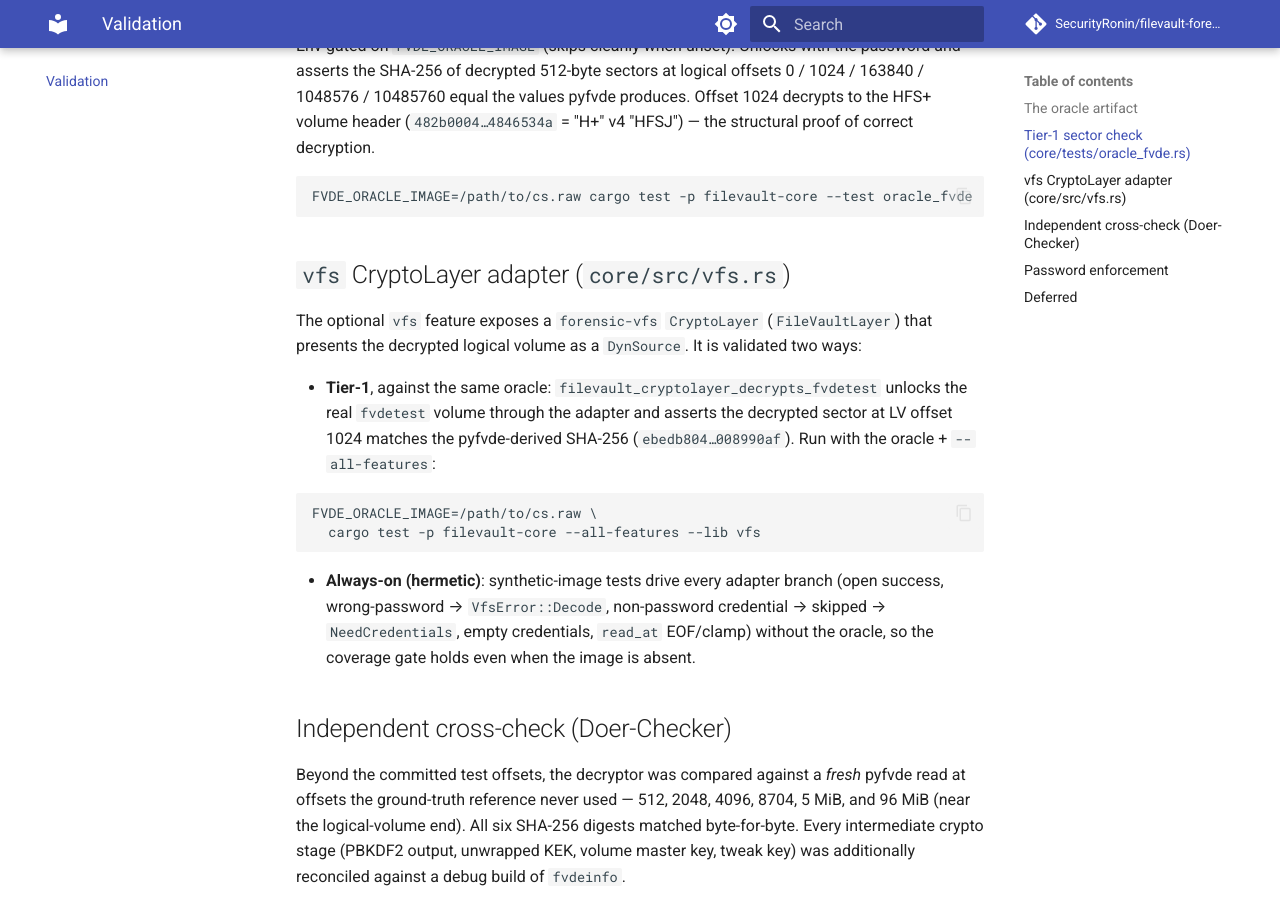
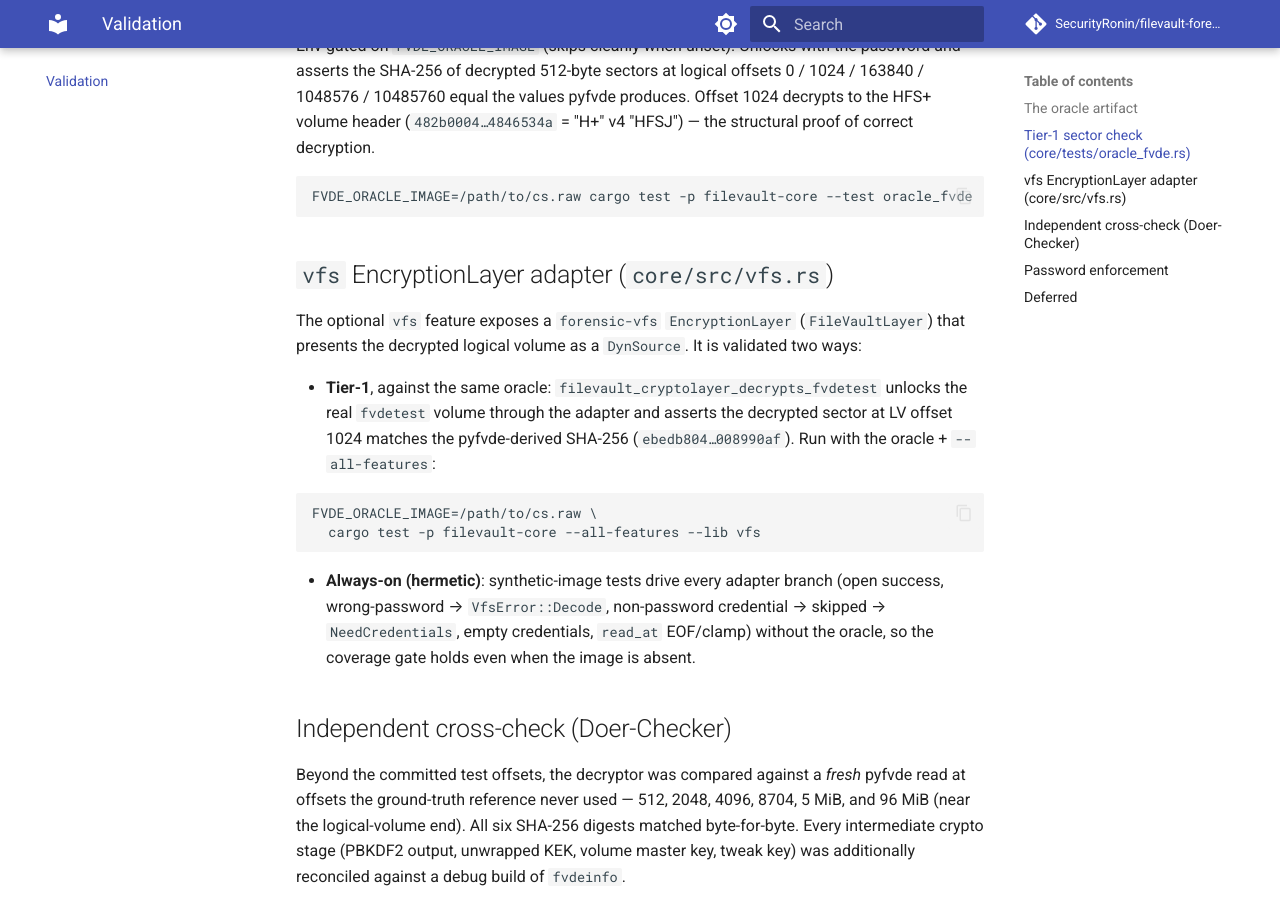
Before and after one commit to SecurityRonin/filevault-forensic, an MkDocs documentation site: the page built from docs/validation.md, in a window 1280 px wide and 900 px high, scrolled down 790 px. Built offline with MkDocs 1.6.1 and Material for MkDocs 9.7.7, drawn with Linux system fonts in a browser that asks for light colours; comment, search, counter and statistics services are not loaded.

Commit message:
docs(vfs): rename CryptoLayer->EncryptionLayer to match 0.4.2 API
Co-Authored-By: Claude Opus 4.8 <noreply@anthropic.com>

````diff
--- a/docs/validation.md
+++ b/docs/validation.md
@@ -30,9 +30,9 @@ Offset 1024 decrypts to the HFS+ volume header (`482b0004…4846534a` = "H+" v4
 FVDE_ORACLE_IMAGE=/path/to/cs.raw cargo test -p filevault-core --test oracle_fvde
 ```
 
-## `vfs` CryptoLayer adapter (`core/src/vfs.rs`)
+## `vfs` EncryptionLayer adapter (`core/src/vfs.rs`)
 
-The optional `vfs` feature exposes a `forensic-vfs` `CryptoLayer`
+The optional `vfs` feature exposes a `forensic-vfs` `EncryptionLayer`
 (`FileVaultLayer`) that presents the decrypted logical volume as a `DynSource`.
 It is validated two ways:
 
````
Also changed, not shown: 2 other files.
